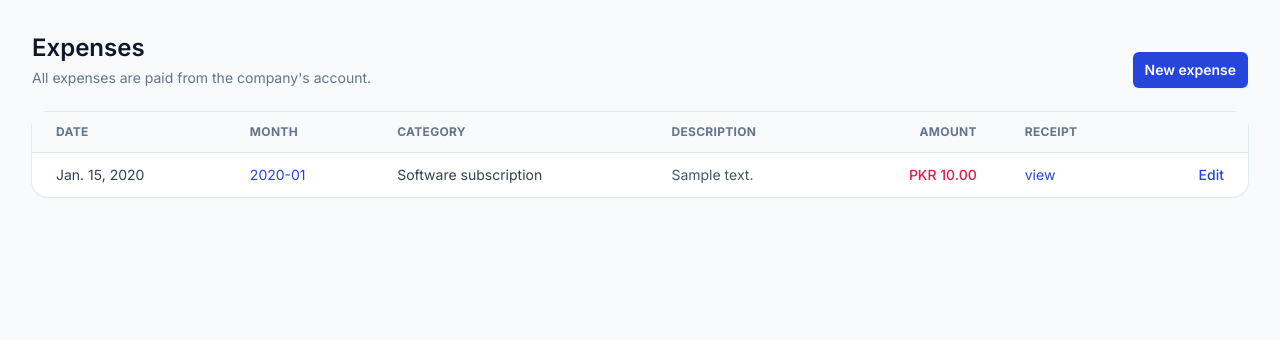
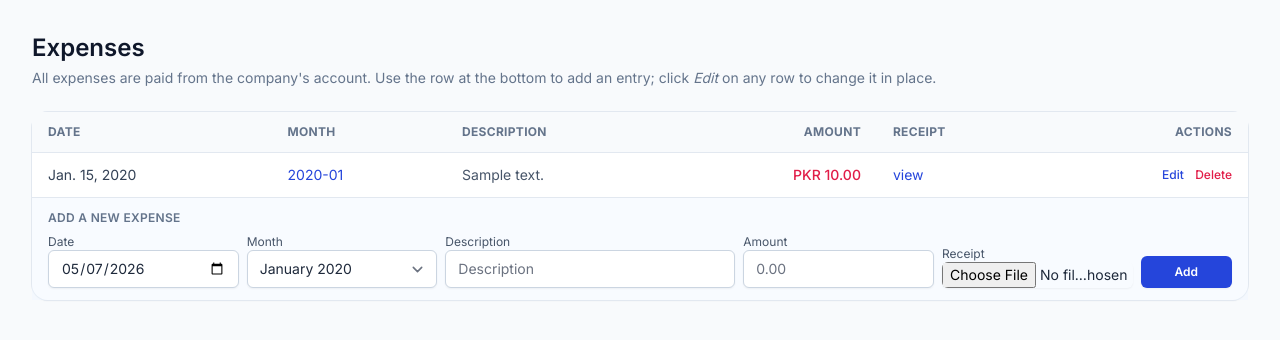
Before and after one commit to abzuar9658/Accounting, a Django app: page /expenses/ in a window 1280 px wide. Shown: the part 65-405 px from the top of the page. Run offline with Django 5.2, Linux system fonts and the light colour scheme; a user stored in the database is signed in; data comes from the database, SQL or seed files in the repository; tables that the repository leaves empty hold one stand-in row (values such as "Sample post"); some libraries are stand-ins or nearby versions.

Commit message:
feat(expenses): single-screen inline CRUD list
- Expense.category is now nullable; new rows added through the inline
  form leave it blank as requested. The signal/dashboard fall back to
  'Uncategorized' so reporting still works for legacy categorised rows.
- ExpenseForm gained a form_id parameter mirroring EarningForm,
  drops the category field, defaults month to the latest editable one
  and happened_on to today, and applies the compact widget styling.
- New expense_update / expense_delete POST views and matching urls.
- expense_list now toggles a single editable row via ?edit=<pk> and
  exposes add_form / edit_form to the template.
- templates/expenses/list.html rewritten to match the earnings layout:
  one out-of-band add form, one optional edit form, per-row delete
  forms with a confirm() prompt, and a sticky bottom add row with
  Date / Month / Description / Amount / Receipt fields. Closed-month
  rows show 'Closed' instead of action links.
- Dashboard and report no longer assume an expense always has a
  category; description leads the recent-expenses card.

```diff
--- a/apps/dashboard/services.py
+++ b/apps/dashboard/services.py
@@ -161,7 +161,8 @@ def monthly_report(month: Month) -> dict:
 
     expenses_by_category: dict[str, Decimal] = {}
     for x in expenses:
-        expenses_by_category[x.category.name] = expenses_by_category.get(x.category.name, ZERO) + x.amount
+        name = x.category.name if x.category_id else "Uncategorized"
+        expenses_by_category[name] = expenses_by_category.get(name, ZERO) + x.amount
 
     earnings_total = sum(earnings_by_earner.values(), ZERO)
     expenses_total = sum(expenses_by_category.values(), ZERO)
--- a/apps/expenses/forms.py
+++ b/apps/expenses/forms.py
@@ -1,4 +1,5 @@
 from django import forms
+from django.utils import timezone
 
 from apps.periods.models import Month, MonthStatus
 
@@ -6,17 +7,41 @@ from .models import Expense, ExpenseCategory
 
 
 class ExpenseForm(forms.ModelForm):
+    """Inline expense form: ``category`` is omitted (left blank by default);
+    the user picks the month explicitly and the receipt date defaults to
+    today so a row is one click away from being submittable."""
+
     class Meta:
         model = Expense
-        fields = ("month", "category", "happened_on", "amount", "description", "receipt")
+        fields = ("month", "happened_on", "amount", "description", "receipt")
         widgets = {
             "happened_on": forms.DateInput(attrs={"type": "date"}),
         }
 
-    def __init__(self, *args, **kwargs):
+    def __init__(self, *args, form_id: str | None = None, **kwargs):
         super().__init__(*args, **kwargs)
+        self._form_id = form_id
         self.fields["month"].queryset = Month.objects.exclude(status=MonthStatus.CLOSED)
-        self.fields["category"].queryset = ExpenseCategory.objects.filter(is_active=True)
+        self.fields["month"].empty_label = "Pick month"
+        # Sensible defaults for the inline-add row.
+        if not self.is_bound and self.instance.pk is None:
+            if not self.initial.get("month"):
+                latest = self.fields["month"].queryset.first()
+                if latest:
+                    self.initial["month"] = latest.pk
+            if not self.initial.get("happened_on"):
+                self.initial["happened_on"] = timezone.localdate()
+        cls = "block w-full rounded-md border-slate-300 text-sm shadow-sm focus:border-brand-500 focus:ring-brand-500"
+        for name, field in self.fields.items():
+            attrs = field.widget.attrs
+            attrs["class"] = (attrs.get("class", "") + " " + cls).strip()
+            if self._form_id:
+                attrs["form"] = self._form_id
+            if name == "amount":
+                attrs["placeholder"] = "0.00"
+                attrs["step"] = "0.01"
+            elif name == "description":
+                attrs["placeholder"] = "Description"
 
     def clean(self):
         cleaned = super().clean()
--- a/apps/expenses/signals.py
+++ b/apps/expenses/signals.py
@@ -26,7 +26,10 @@ def upsert_movement(sender, instance: Expense, created, **kwargs):
         kind=MovementKind.EXPENSE,
         amount=-instance.amount,
         happened_on=instance.happened_on,
-        description=f"{instance.category}: {instance.description}"[:255],
+        description=(
+            f"{instance.category}: {instance.description}"
+            if instance.category_id else instance.description
+        )[:255],
         source_app=SOURCE_APP,
         source_model=SOURCE_MODEL,
         source_id=instance.pk,
--- a/apps/expenses/urls.py
+++ b/apps/expenses/urls.py
@@ -8,4 +8,6 @@ urlpatterns = [
     path("", views.expense_list, name="list"),
     path("new/", views.expense_create, name="create"),
     path("<int:pk>/edit/", views.expense_edit, name="edit"),
+    path("<int:pk>/update/", views.expense_update, name="update"),
+    path("<int:pk>/delete/", views.expense_delete, name="delete"),
 ]
--- a/apps/expenses/views.py
+++ b/apps/expenses/views.py
@@ -1,6 +1,7 @@
 from django.contrib import messages
 from django.contrib.auth.decorators import login_required
 from django.shortcuts import get_object_or_404, redirect, render
+from django.views.decorators.http import require_POST
 
 from .forms import ExpenseForm
 from .models import Expense
@@ -8,27 +9,86 @@ from .models import Expense
 
 @login_required
 def expense_list(request):
-    expenses = Expense.objects.select_related("month", "category", "created_by")
-    return render(request, "expenses/list.html", {"expenses": expenses})
+    """Single-screen CRUD view: list + inline add + per-row edit/delete.
+
+    Toggling edit on a row is done with ``?edit=<pk>``; the matching row
+    renders form fields tied (via the HTML ``form`` attribute) to an
+    out-of-band form so we don't nest ``<form>`` tags inside the table.
+    """
+    expenses = list(
+        Expense.objects.select_related("month", "category", "created_by")
+    )
+    edit_pk = None
+    edit_form = None
+    raw = request.GET.get("edit", "")
+    if raw.isdigit():
+        target = next((x for x in expenses if x.pk == int(raw)), None)
+        if target and (not target.month_id or target.month.is_editable):
+            edit_pk = target.pk
+            edit_form = ExpenseForm(instance=target, form_id="form-expense-edit")
+
+    add_form = ExpenseForm(form_id="form-expense-add")
+    return render(
+        request,
+        "expenses/list.html",
+        {
+            "expenses": expenses,
+            "edit_pk": edit_pk,
+            "edit_form": edit_form,
+            "add_form": add_form,
+        },
+    )
 
 
+@require_POST
 @login_required
 def expense_create(request):
-    if request.method == "POST":
-        form = ExpenseForm(request.POST, request.FILES)
-        if form.is_valid():
-            expense = form.save(commit=False)
-            expense.created_by = request.user
-            expense.save()
-            messages.success(request, "Expense recorded.")
-            return redirect("expenses:list")
+    form = ExpenseForm(request.POST, request.FILES)
+    if form.is_valid():
+        expense = form.save(commit=False)
+        expense.created_by = request.user
+        expense.save()
+        messages.success(request, "Expense recorded.")
     else:
-        form = ExpenseForm()
-    return render(request, "expenses/form.html", {"form": form})
+        details = "; ".join(f"{k}: {', '.join(v)}" for k, v in form.errors.items())
+        messages.error(request, f"Could not add expense ({details}).")
+    return redirect("expenses:list")
+
+
+@require_POST
+@login_required
+def expense_update(request, pk: int):
+    expense = get_object_or_404(Expense, pk=pk)
+    if expense.month_id and not expense.month.is_editable:
+        messages.error(request, "That month is closed; reopen it to edit expenses.")
+        return redirect("expenses:list")
+    form = ExpenseForm(request.POST, request.FILES, instance=expense)
+    if form.is_valid():
+        form.save()
+        messages.success(request, "Expense updated.")
+    else:
+        details = "; ".join(f"{k}: {', '.join(v)}" for k, v in form.errors.items())
+        messages.error(request, f"Could not update expense ({details}).")
+    return redirect("expenses:list")
+
+
+@require_POST
+@login_required
+def expense_delete(request, pk: int):
+    expense = get_object_or_404(Expense.objects.select_related("month"), pk=pk)
+    if expense.month_id and not expense.month.is_editable:
+        messages.error(request, "That month is closed; reopen it to delete expenses.")
+        return redirect("expenses:list")
+    label = f"{expense.description or expense.amount}"
+    expense.delete()
+    messages.success(request, f"Deleted expense ({label}).")
+    return redirect("expenses:list")
 
 
 @login_required
 def expense_edit(request, pk: int):
+    """Backwards-compatible standalone edit page; primarily used to
+    re-assign an orphaned row to a fresh month."""
     expense = get_object_or_404(Expense, pk=pk)
     if expense.month_id and not expense.month.is_editable:
         messages.error(request, "That month is closed; reopen it to edit expenses.")
--- a/templates/dashboard/index.html
+++ b/templates/dashboard/index.html
@@ -144,8 +144,8 @@
             {% for x in recent_expenses %}
               <li class="flex items-center justify-between py-2">
                 <div>
-                  <p class="font-medium text-slate-800">{{ x.category.name }}</p>
-                  <p class="text-xs text-slate-500">{{ x.happened_on }}{% if x.description %} · {{ x.description|truncatechars:60 }}{% endif %}</p>
+                  <p class="font-medium text-slate-800">{{ x.description|default:"Expense" }}</p>
+                  <p class="text-xs text-slate-500">{{ x.happened_on }}{% if x.category %} · {{ x.category.name }}{% endif %}</p>
                 </div>
                 <span class="text-sm font-semibold text-rose-600">−{{ x.amount|pkr }}</span>
               </li>
--- a/templates/expenses/list.html
+++ b/templates/expenses/list.html
@@ -2,44 +2,111 @@
 {% load money %}
 {% block title %}Expenses · Accounting{% endblock %}
 {% block content %}
-  <div class="mb-6 flex flex-wrap items-end justify-between gap-4">
-    <div>
-      <h1 class="text-2xl font-semibold text-slate-900">Expenses</h1>
-      <p class="mt-1 text-sm text-slate-500">All expenses are paid from the company's account.</p>
-    </div>
-    <a href="{% url 'expenses:create' %}" class="inline-flex items-center rounded-md bg-brand-600 px-3 py-2 text-sm font-semibold text-white shadow-sm hover:bg-brand-700">New expense</a>
+  <div class="mb-6">
+    <h1 class="text-2xl font-semibold text-slate-900">Expenses</h1>
+    <p class="mt-1 text-sm text-slate-500">All expenses are paid from the company's account. Use the row at the bottom to add an entry; click <em>Edit</em> on any row to change it in place.</p>
   </div>
+
+  {# Out-of-band forms referenced by inputs/buttons via the form="..." attribute #}
+  <form method="post" id="form-expense-add" action="{% url 'expenses:create' %}" enctype="multipart/form-data">{% csrf_token %}</form>
+  {% if edit_pk %}
+    <form method="post" id="form-expense-edit" action="{% url 'expenses:update' pk=edit_pk %}" enctype="multipart/form-data">{% csrf_token %}</form>
+  {% endif %}
+  {% for x in expenses %}
+    {% if not edit_pk or edit_pk != x.pk %}
+      {% if not x.month or x.month.is_editable %}
+        <form method="post" id="form-expense-delete-{{ x.pk }}" action="{% url 'expenses:delete' pk=x.pk %}" onsubmit="return confirm('Delete this expense?');">{% csrf_token %}</form>
+      {% endif %}
+    {% endif %}
+  {% endfor %}
 
   <div class="rounded-2xl bg-white shadow-sm ring-1 ring-slate-200">
     <div class="overflow-x-auto">
       <table class="min-w-full divide-y divide-slate-200 text-sm">
         <thead class="bg-slate-50 text-left text-xs font-semibold uppercase tracking-wide text-slate-500">
           <tr>
-            <th class="px-6 py-3">Date</th>
-            <th class="px-6 py-3">Month</th>
-            <th class="px-6 py-3">Category</th>
-            <th class="px-6 py-3">Description</th>
-            <th class="px-6 py-3 text-right">Amount</th>
-            <th class="px-6 py-3">Receipt</th>
-            <th class="px-6 py-3"></th>
+            <th class="px-4 py-3">Date</th>
+            <th class="px-4 py-3">Month</th>
+            <th class="px-4 py-3">Description</th>
+            <th class="px-4 py-3 text-right">Amount</th>
+            <th class="px-4 py-3">Receipt</th>
+            <th class="px-4 py-3 text-right">Actions</th>
           </tr>
         </thead>
         <tbody class="divide-y divide-slate-100">
           {% for x in expenses %}
-            <tr>
-              <td class="whitespace-nowrap px-6 py-3 text-slate-700">{{ x.happened_on }}</td>
-              <td class="whitespace-nowrap px-6 py-3">{% if x.month %}<a href="{% url 'periods:month_detail' code=x.month.code %}" class="text-brand-600 hover:text-brand-700">{{ x.month.code }}</a>{% else %}<span class="text-amber-600">orphaned</span>{% endif %}</td>
-              <td class="whitespace-nowrap px-6 py-3 text-slate-700">{{ x.category }}</td>
-              <td class="px-6 py-3 text-slate-600">{{ x.description }}</td>
-              <td class="whitespace-nowrap px-6 py-3 text-right font-medium text-rose-600">{{ x.amount|pkr }}</td>
-              <td class="whitespace-nowrap px-6 py-3">{% if x.receipt %}<a href="{{ x.receipt.url }}" class="text-sm text-brand-600 hover:text-brand-700">view</a>{% else %}<span class="text-slate-400 text-sm">—</span>{% endif %}</td>
-              <td class="whitespace-nowrap px-6 py-3 text-right">{% if not x.month or x.month.is_editable %}<a href="{% url 'expenses:edit' pk=x.pk %}" class="text-sm font-medium text-brand-600 hover:text-brand-700">Edit</a>{% endif %}</td>
-            </tr>
+            {% if edit_pk == x.pk %}
+              <tr class="bg-amber-50/40">
+                <td class="px-4 py-3">{{ edit_form.happened_on }}{% if edit_form.happened_on.errors %}<p class="mt-1 text-xs text-rose-600">{{ edit_form.happened_on.errors|join:" " }}</p>{% endif %}</td>
+                <td class="px-4 py-3">{{ edit_form.month }}{% if edit_form.month.errors %}<p class="mt-1 text-xs text-rose-600">{{ edit_form.month.errors|join:" " }}</p>{% endif %}</td>
+                <td class="px-4 py-3">{{ edit_form.description }}{% if edit_form.description.errors %}<p class="mt-1 text-xs text-rose-600">{{ edit_form.description.errors|join:" " }}</p>{% endif %}</td>
+                <td class="px-4 py-3 text-right">{{ edit_form.amount }}{% if edit_form.amount.errors %}<p class="mt-1 text-xs text-rose-600">{{ edit_form.amount.errors|join:" " }}</p>{% endif %}</td>
+                <td class="px-4 py-3">{{ edit_form.receipt }}{% if x.receipt %}<p class="mt-1 text-xs text-slate-500">current: <a href="{{ x.receipt.url }}" class="text-brand-600 hover:text-brand-700">view</a></p>{% endif %}</td>
+                <td class="whitespace-nowrap px-4 py-3 text-right text-xs">
+                  <button type="submit" form="form-expense-edit" class="font-semibold text-emerald-600 hover:text-emerald-700">Save</button>
+                  <a href="{% url 'expenses:list' %}" class="ml-2 font-medium text-slate-500 hover:text-slate-700">Cancel</a>
+                </td>
+              </tr>
+            {% else %}
+              <tr class="hover:bg-slate-50/40">
+                <td class="whitespace-nowrap px-4 py-3 text-slate-700">{{ x.happened_on }}</td>
+                <td class="whitespace-nowrap px-4 py-3">{% if x.month %}<a href="{% url 'periods:month_detail' code=x.month.code %}" class="text-brand-600 hover:text-brand-700">{{ x.month.code }}</a>{% else %}<span class="text-amber-600">orphaned</span>{% endif %}</td>
+                <td class="px-4 py-3 text-slate-600">{{ x.description|default:"—" }}</td>
+                <td class="whitespace-nowrap px-4 py-3 text-right font-medium text-rose-600">{{ x.amount|pkr }}</td>
+                <td class="whitespace-nowrap px-4 py-3">{% if x.receipt %}<a href="{{ x.receipt.url }}" class="text-sm text-brand-600 hover:text-brand-700">view</a>{% else %}<span class="text-slate-400 text-sm">—</span>{% endif %}</td>
+                <td class="whitespace-nowrap px-4 py-3 text-right text-xs">
+                  {% if not x.month or x.month.is_editable %}
+                    <a href="?edit={{ x.pk }}" class="font-medium text-brand-600 hover:text-brand-700">Edit</a>
+                    <button type="submit" form="form-expense-delete-{{ x.pk }}" class="ml-2 font-medium text-rose-600 hover:text-rose-700">Delete</button>
+                  {% else %}
+                    <span class="text-slate-400">Closed</span>
+                  {% endif %}
+                </td>
+              </tr>
+            {% endif %}
           {% empty %}
-            <tr><td colspan="7" class="px-6 py-10 text-center text-slate-500">No expenses yet.</td></tr>
+            <tr><td colspan="6" class="px-6 py-10 text-center text-slate-500">No expenses yet — use the row below to add the first one.</td></tr>
           {% endfor %}
         </tbody>
       </table>
     </div>
+
+    {# Inline-add row #}
+    <div class="border-t border-slate-200 bg-brand-50/40 px-4 py-3">
+      <p class="mb-2 text-xs font-semibold uppercase tracking-wide text-slate-500">Add a new expense</p>
+      {% if add_form.non_field_errors %}
+        <div class="mb-2 rounded-md border border-rose-200 bg-rose-50 px-3 py-2 text-sm text-rose-700">{{ add_form.non_field_errors }}</div>
+      {% endif %}
+      <div class="grid grid-cols-1 gap-2 sm:grid-cols-12 sm:items-end">
+        <div class="sm:col-span-2">
+          <label class="block text-xs text-slate-600">Date</label>
+          {{ add_form.happened_on }}
+          {% if add_form.happened_on.errors %}<p class="mt-1 text-xs text-rose-600">{{ add_form.happened_on.errors|join:" " }}</p>{% endif %}
+        </div>
+        <div class="sm:col-span-2">
+          <label class="block text-xs text-slate-600">Month</label>
+          {{ add_form.month }}
+          {% if add_form.month.errors %}<p class="mt-1 text-xs text-rose-600">{{ add_form.month.errors|join:" " }}</p>{% endif %}
+        </div>
+        <div class="sm:col-span-3">
+          <label class="block text-xs text-slate-600">Description</label>
+          {{ add_form.description }}
+          {% if add_form.description.errors %}<p class="mt-1 text-xs text-rose-600">{{ add_form.description.errors|join:" " }}</p>{% endif %}
+        </div>
+        <div class="sm:col-span-2">
+          <label class="block text-xs text-slate-600">Amount</label>
+          {{ add_form.amount }}
+          {% if add_form.amount.errors %}<p class="mt-1 text-xs text-rose-600">{{ add_form.amount.errors|join:" " }}</p>{% endif %}
+        </div>
+        <div class="sm:col-span-2">
+          <label class="block text-xs text-slate-600">Receipt</label>
+          {{ add_form.receipt }}
+          {% if add_form.receipt.errors %}<p class="mt-1 text-xs text-rose-600">{{ add_form.receipt.errors|join:" " }}</p>{% endif %}
+        </div>
+        <div class="sm:col-span-1">
+          <button type="submit" form="form-expense-add" class="w-full inline-flex justify-center items-center rounded-md bg-brand-600 px-3 py-2 text-xs font-semibold text-white shadow-sm hover:bg-brand-700">Add</button>
+        </div>
+      </div>
+    </div>
   </div>
 {% endblock %}
```
Also changed, not shown: apps/expenses/models.py (+6 -2 lines), apps/expenses/migrations/0004_alter_expense_category.py (added).
